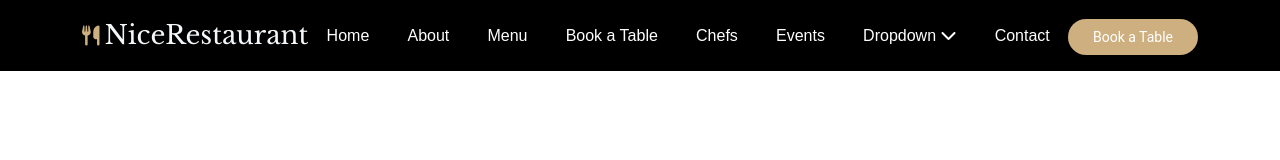
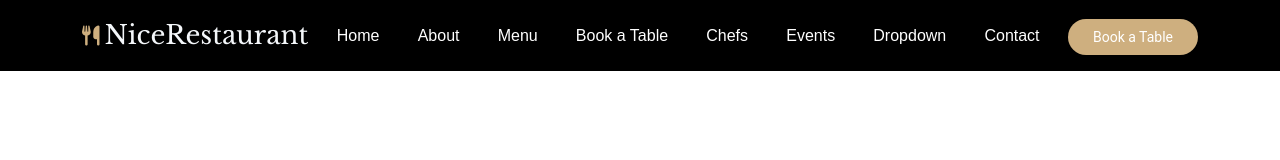
Before and after one commit to HUSAINMIRZA078/nicerestaurant, a plain HTML site: page index.html in a window 1280 px wide. Drawn offline with nearby package versions, Linux system fonts and the light colour scheme.

Commit message:
first commit

```diff
--- a/index.html
+++ b/index.html
@@ -26,7 +26,7 @@
                   <li><a href="#">Book a Table</a></li>
                   <li><a href="#">Chefs</a></li>
                   <li><a href="#">Events</a></li>
-                  <li class="drop"><a href="#">Dropdown <i class="fa-solid fa-chevron-down"></i></a></li>
+                  <li><a href="#">Dropdown</a></li>
                   <li><a href="#">Contact</a></li>
                </ul>
                </nav>
```
